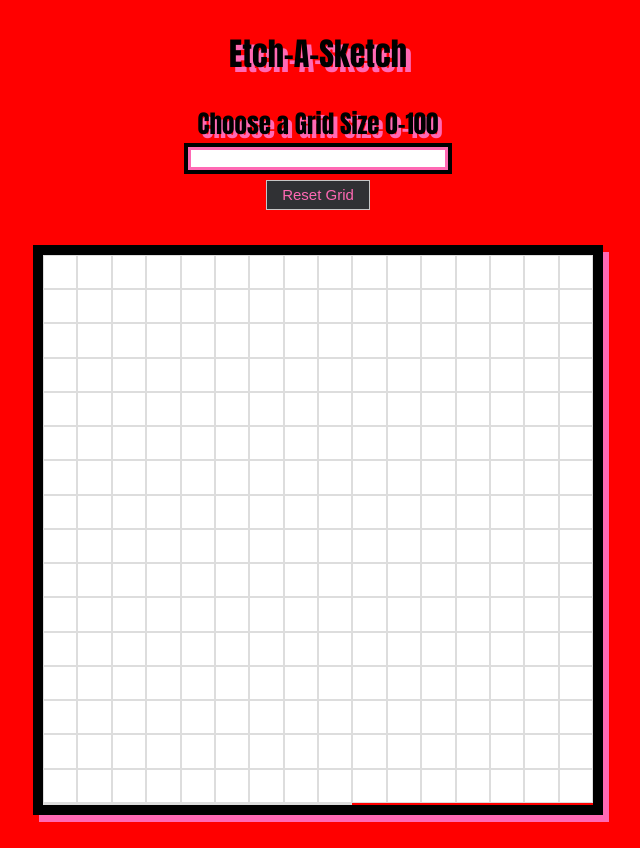
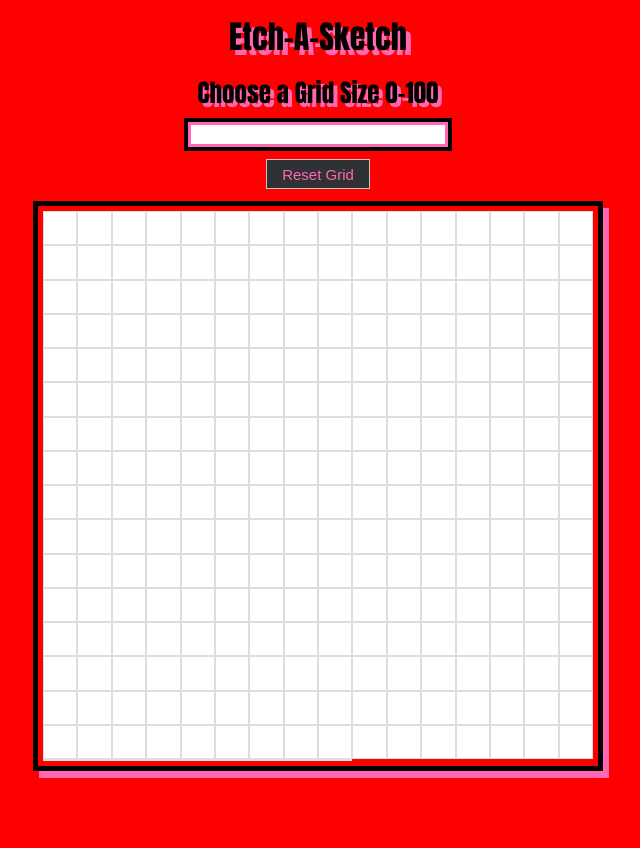
Before and after one commit to bigherve/project-_etch_a-sketch_2.0, a plain HTML site: page index.html in a window 1280 px wide. Shown: the whole page, without its empty margins (322-962 px from the left). After the commit the page ends 800 px from the top, so only its background shows below. Drawn offline with Linux system fonts and the light colour scheme.

Commit message:
Apply the finishing touches

```diff
--- a/index.html
+++ b/index.html
@@ -7,6 +7,7 @@
     <title>Etch-A-Sketch</title>
     <script src="./script.js" defer></script>
     <link rel="stylesheet" href="./style.css" />
+    <link rel="icon" type="image/x-icon" href="./images/rainbow.png" />
 </head>
 
 <body>
--- a/style.css
+++ b/style.css
@@ -8,12 +8,16 @@ body {
 
 h1 {
     text-shadow: 5px 5px hotpink;
+    padding: 2px;
+    margin: 2px;
 }
 
 label {
     font-weight: 500;
     font-size: 25px;
     text-shadow: 4px 4px hotpink;
+    padding: 2px;
+    margin: 2px;
 }
 
 #top-headline {
@@ -29,6 +33,8 @@ input {
     border: 3px solid hotpink;
     outline: 4px solid #000;
     width: 250px;
+    padding: 2px;
+    margin: 2px;
 }
 
 button {
@@ -55,9 +61,11 @@ button:hover {
     grid-template-columns: repeat(16, 2fr);
     height: 550px;
     width: 550px;
-    border: 10px solid #000;
+    border: 5px solid #000;
     box-shadow: 6px 7px hotpink;
     margin: 25px 45px;
+    padding: 5px;
+    margin: 2px;
 }
 
 .grid-square {
```
Also changed, not shown: images/rainbow.png (added).
